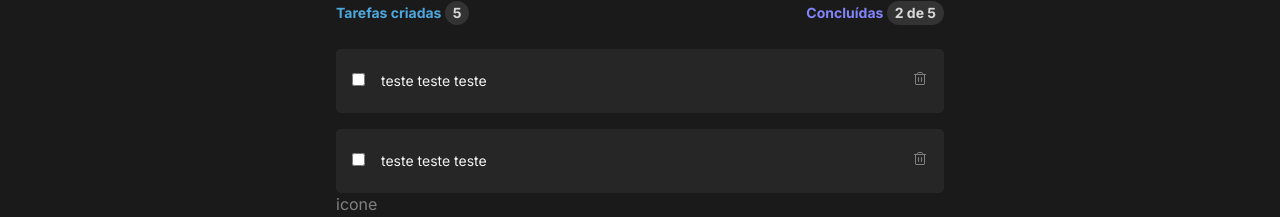
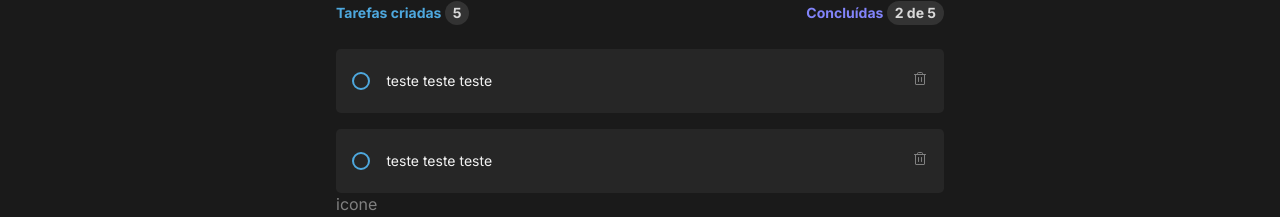
Before and after one commit to lucasivisson/Todo-List, a React (Vite) app: page / in a window 1280 px wide. Shown: the part 253-470 px from the top of the page. Built offline with nearby package versions, Linux system fonts and the light colour scheme.

Commit message:
🚧 working with checkbox styles

```diff
--- a/src/components/Checkbox.module.css
+++ b/src/components/Checkbox.module.css
@@ -10,6 +10,11 @@
   font-size: 0.875rem;
 }
 
+.checkboxInputLabel {
+  display: flex;
+  align-items: center;
+}
+
 .checkboxBox:first-child {
   margin-top: 1.5rem;
 }
@@ -19,12 +24,22 @@
   border: none;
   color: var(--gray-300);
   margin: 0 1rem;
+  cursor: pointer;
 }
 
 .checkboxInput {
   margin: 0 1rem;
   background: var(--gray-500);
   border-radius: 10rem;
-  border: var(--blue);
-  text-decoration: none;
+  width: 1.15rem;
+  height: 1.15rem;
+  border: 0.15rem solid var(--blue);
+  appearance: none;
+  cursor: pointer;
+  display: grid;
+  place-content: center;
 }
+
+.checkboxInput::before {
+  content: "";
+}
--- a/src/components/Checkbox.tsx
+++ b/src/components/Checkbox.tsx
@@ -9,7 +9,7 @@ type CheckboxType = {
 export function Checkbox({numberName, body}: CheckboxType) {
   return (
     <div className={styles.checkboxBox}>
-      <div>
+      <div className={styles.checkboxInputLabel}>
         <input type="checkbox" name={"checkbox-" + numberName} className={styles.checkboxInput}/>
         <label htmlFor={"checkbox-" + numberName}>{body}</label>
       </div>
```
